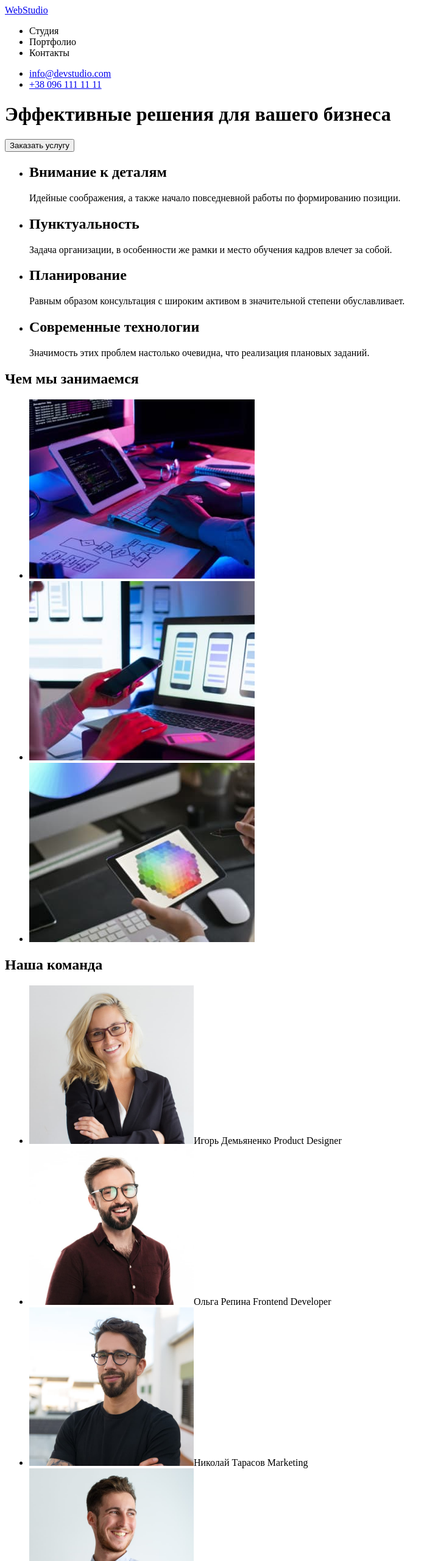
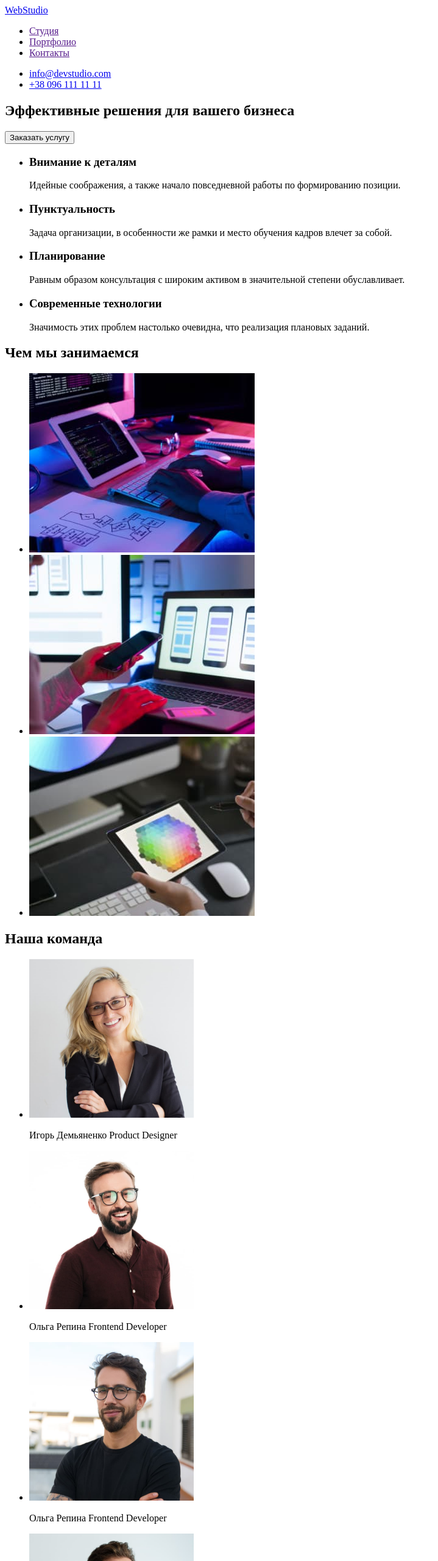
Before and after one commit to Gitforcommit/goit-markup-hw-01, a plain HTML site: page index.html in a window 1280 px wide. Shown: the top 2560 px of the page at 61% size, without its empty margins (0-719 px from the left). Drawn offline with Linux system fonts and the light colour scheme.

Commit message:
Done-ver2

```diff
--- a/index.html
+++ b/index.html
@@ -11,50 +11,53 @@
       <a href="/index.html">WebStudio</a>
       <nav>
         <ul>
-          <li><a href=""></a>Студия</li>
-          <li><a href=""></a>Портфолио</li>
-          <li><a href=""></a>Контакты</li>
+          <li><a href="">Студия</a></li>
+          <li><a href="">Портфолио</a></li>
+          <li><a href="">Контакты</a></li>
         </ul>
       </nav>
       <ul>
         <li><a href="mailto:info@devstudio.com">info@devstudio.com</a></li>
-        <li><a href="+380961111111">+38 096 111 11 11</a></li>
+        <li><a href="tel:+380961111111">+38 096 111 11 11</a></li>
       </ul>
     </header>
     <main>
+      <section>
         <h1>Эффективные решения для вашего бизнеса</h1>
         <button type="button">Заказать услугу</button>
+      </section>
+      <section>
         <ul>
           <li>
-          <h2>Внимание к деталям</h2>
+            <h3>Внимание к деталям</h3>
             <p>
               Идейные соображения, а также начало повседневной работы по
               формированию позиции.
             </p>
           </li>
           <li>
-          <h2>Пунктуальность</h2>
+            <h3>Пунктуальность</h3>
             <p>
               Задача организации, в особенности же рамки и место обучения кадров
               влечет за собой.
             </p>
           </li>
           <li>
-          <h2>Планирование</h2>
+            <h3>Планирование</h3>
             <p>
-            Равным образом консультация с широким активом в значительной степени
-            обуславливает.
+              Равным образом консультация с широким активом в значительной
+              степени обуславливает.
             </p>
           </li>
           <li>
-          <h2>Современные технологии</h2>
+            <h3>Современные технологии</h3>
             <p>
-            Значимость этих проблем настолько очевидна, что реализация плановых
-            заданий.
+              Значимость этих проблем настолько очевидна, что реализация
+              плановых заданий.
             </p>
           </li>
         </ul>
-    </main>
+      </section>
       <section>
         <h2>Чем мы занимаемся</h2>
         <ul>
@@ -90,7 +93,8 @@
               src="/images/staff.jpg"
               alt="Игорь Демьяненко Product
         Designer"
-          />Игорь Демьяненко Product Designer
+            />
+            <p>Игорь Демьяненко Product Designer</p>
           </li>
           <li>
             <img
@@ -98,31 +102,37 @@
               src="/images/staff1.jpg"
               alt="Ольга Репина Frontend
         Developer"
-          />Ольга Репина Frontend Developer
+            />
+            <p>Ольга Репина Frontend Developer</p>
           </li>
           <li>
             <img
               width="270"
               src="/images/staff2.jpg"
               alt="Николай Тарасов Marketing"
-          />Николай Тарасов Marketing
+            />
+            <p>Ольга Репина Frontend Developer</p>
           </li>
           <li>
             <img
               width="270"
               src="/images/staff3.jpg"
               alt="Михаил Ермаков UI Designer"
-          />Михаил Ермаков UI Designer
+            />
+            <p>Ольга Репина Frontend Developer</p>
           </li>
         </ul>
       </section>
+    </main>
     <footer>
       <a href="/index.html">WebStudio</a>
-      <address>г. Киев, пр-т Леси Украинки, 26</address>
+      <address>
+        г. Киев, пр-т Леси Украинки, 26
         <ul>
           <li><a href="mailto:info@example.com">info@example.com</a></li>
-        <li><a href="+380991111111">+38 099 111 11 11</a></li>
+          <li><a href="tel:+380991111111">+38 099 111 11 11</a></li>
         </ul>
+      </address>
     </footer>
   </body>
 </html>
```
Lines whose indentation alone changed are shown as unchanged.
